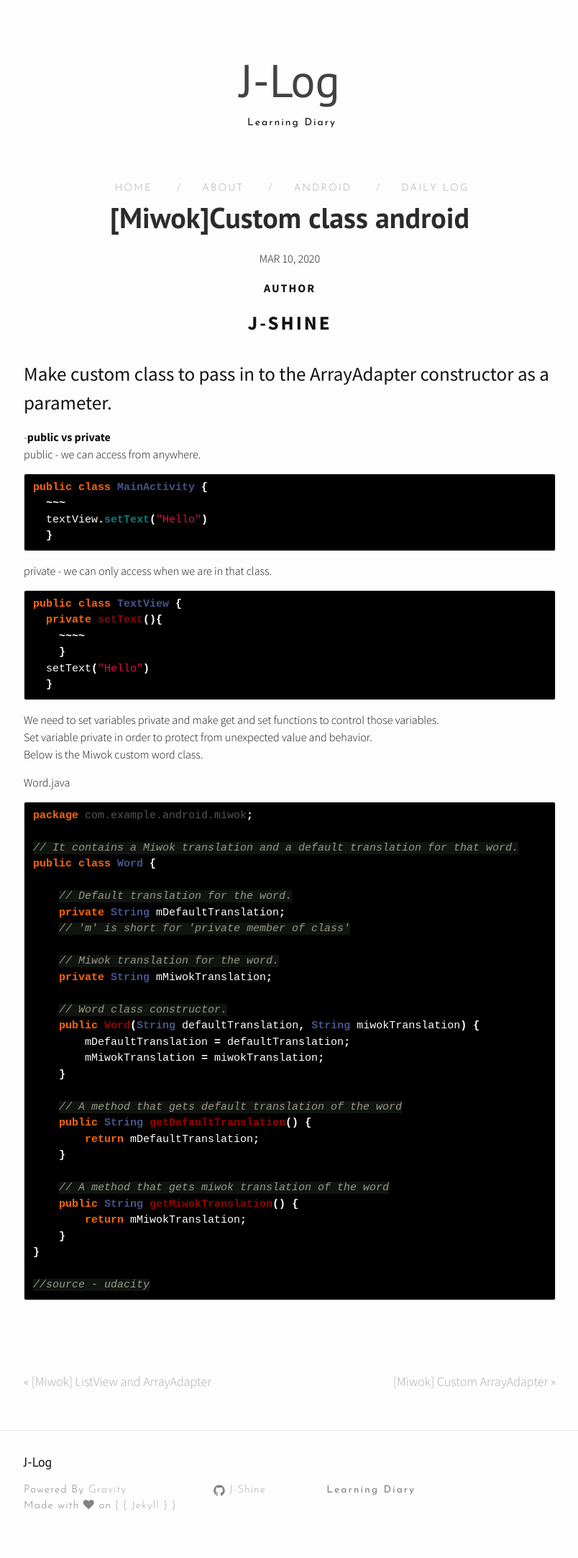
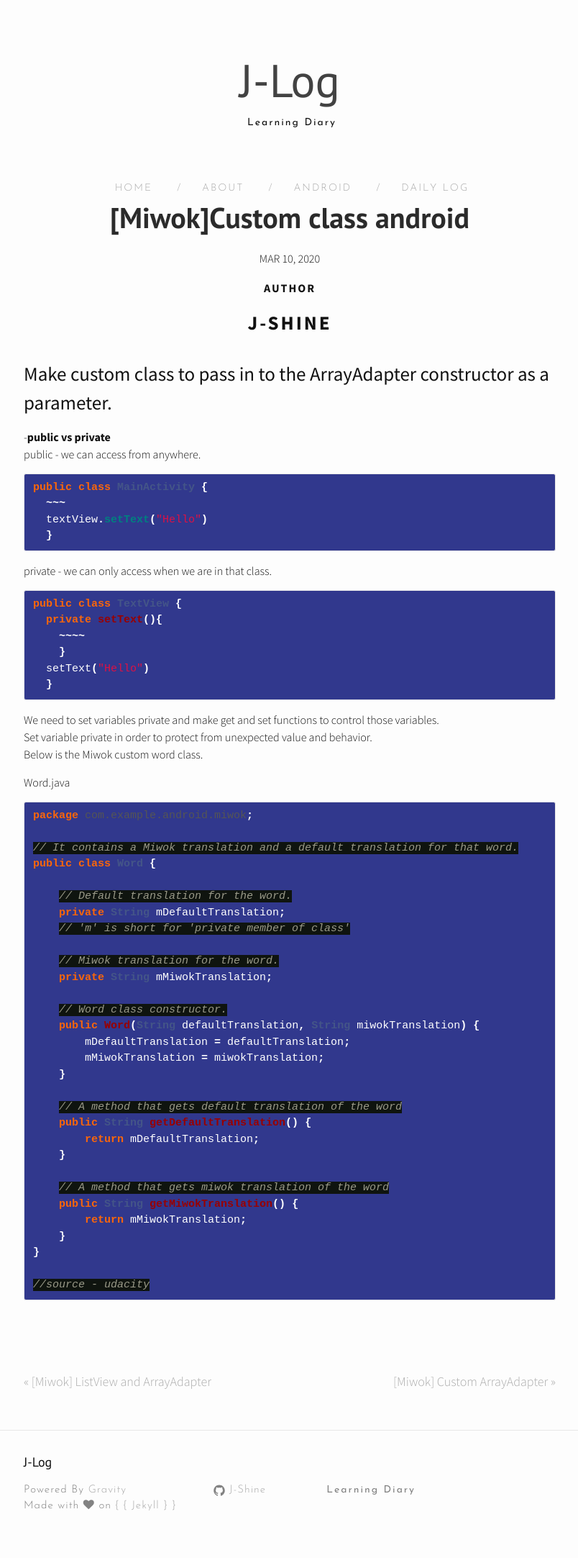
Before and after one commit to J-Shine/J-Shine.github.io, a Jekyll site: the page built from _posts/2020-03-10-custom-class.markdown, in a window 1280 px wide. Shown: the whole page at 72% size, without its empty margins (237-1041 px from the left). Built offline with Jekyll 4.4.1, drawn with Linux system fonts in a browser that asks for light colours; nearby versions of some CDN libraries; comment, search, counter and statistics services are not loaded.

Commit message:
Update _color.scss

```diff
--- a/_sass/_color.scss
+++ b/_sass/_color.scss
@@ -14,7 +14,7 @@ $l-brand-color:      #2a7ae2;
 $l-grey-color:       #828282;
 $l-grey-color-light: lighten($l-grey-color, 40%);
 $l-grey-color-dark:  darken($l-grey-color, 25%);
-$l-code: #000000;
+$l-code: #31388D;
 $l-crimson: #DC143C;
 $l-nav: $l-link-color;
 $l-page: $l-link-color;
```
